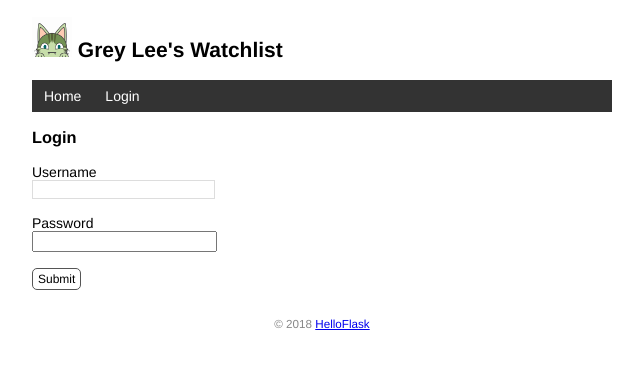
After one commit to DoubleX-Li/watchlist, a Flask app: page /login in a window 1280 px wide. The commit adds this page. Shown: the top 369 px of the page, without its empty margins (318-961 px from the left). Run offline with Flask 2, Linux system fonts and the light colour scheme; data comes from the database, SQL or seed files in the repository; both versions use the stored data as it was after the commit.

Commit message:
User authentication with Flask-Login

```diff
--- a/app.py
+++ b/app.py
@@ -3,7 +3,9 @@ import sys
 
 import click
 from flask import Flask, url_for, render_template, redirect, flash, request
+from flask_login import LoginManager, UserMixin, login_user, login_required, logout_user, current_user
 from flask_sqlalchemy import SQLAlchemy
+from werkzeug.security import generate_password_hash, check_password_hash
 
 WIN = sys.platform.startswith('win')
 if WIN:
@@ -13,6 +15,8 @@ else:
 
 app = Flask(__name__)
 db = SQLAlchemy(app)
+login_manager = LoginManager(app)
+login_manager.login_view = 'login'
 
 app.config['SQLALCHEMY_DATABASE_URI'] = prefix + os.path.join(app.root_path, 'data.db')
 app.config['SQLALCHEMY_TRACK_MODIFICATIONS'] = False
@@ -22,6 +26,9 @@ app.config['SECRET_KEY'] = 'dev'
 @app.route('/', methods=['GET', 'POST'])
 def index():
     if request.method == 'POST':
+        if not current_user.is_authenticated:
+            return redirect(url_for('index'))
+
         # 获取表单数据
         title = request.form.get('title')
         year = request.form.get('year')
@@ -39,7 +46,9 @@ def index():
     movies = Movie.query.all()
     return render_template('index.html', movies=movies)
 
+
 @app.route('/movie/edit/<int:movie_id>', methods=['GET', 'POST'])
+@login_required
 def edit(movie_id):
     movie = Movie.query.get_or_404(movie_id)
 
@@ -59,13 +68,60 @@ def edit(movie_id):
 
     return render_template('edit.html', movie=movie)
 
+
 @app.route('/movie/delete/<int:movie_id>', methods=['POST'])
+@login_required
 def delete(movie_id):
     movie = Movie.query.get_or_404(movie_id)
     db.session.delete(movie)
     db.session.commit()
     flash('Item deleted.')
     return redirect(url_for('index'))
+
+
+@app.route('/login', methods=['GET', 'POST'])
+def login():
+    if request.method == 'POST':
+        username = request.form['username']
+        password = request.form['password']
+
+        if not username or not password:
+            flash('Invalid input.')
+            return redirect(url_for('login'))
+        user = User.query.first()
+        if username == user.username and user.validate_password(password):
+            login_user(user)
+            flash('Login Success.')
+            return redirect(url_for('index'))
+        flash('Invalid username or password.')
+        return redirect(url_for('login'))
+    return render_template('login.html')
+
+
+@app.route('/settings', methods=['GET', 'POST'])
+@login_required
+def settings():
+    if request.method == 'POST':
+        name = request.form['name']
+        if not name or len(name) > 20:
+            flash('Invalid input.')
+            return redirect(url_for('settings'))
+
+        current_user.name = name
+        db.session.commit()
+        flash('Settings updated.')
+        return redirect(url_for('index'))
+
+    return render_template('settings.html')
+
+
+@app.route('/logout')
+@login_required
+def logout():
+    logout_user()
+    flash('Goodbye.')
+    return redirect(url_for('index'))
+
 
 @app.route('/user/<name>')
 def user_page(name):
@@ -93,9 +149,23 @@ def inject_user():
     return dict(user=user)
 
 
-class User(db.Model):
+@login_manager.user_loader
+def load_user(user_id):
+    user = User.query.get(int(user_id))
+    return user
+
+
+class User(db.Model, UserMixin):
     id = db.Column(db.Integer, primary_key=True)
     name = db.Column(db.String(20))
+    username = db.Column(db.String(20))
+    password_hash = db.Column(db.String(128))
+
+    def set_password(self, password):
+        self.password_hash = generate_password_hash(password)
+
+    def validate_password(self, password):
+        return check_password_hash(self.password_hash, password)
 
 
 class Movie(db.Model):
@@ -142,3 +212,25 @@ def forge():
 
     db.session.commit()
     click.echo('Done.')
+
+
+@app.cli.command()
+@click.option('--username', prompt=True, help='The username used to login.')
+@click.option('--password', prompt=True, hide_input=True, confirmation_prompt=True, help='The password used to login.')
+def admin(username, password):
+    """Create user."""
+    db.create_all()
+
+    user = User.query.first()
+    if user is not None:
+        click.echo('Updating user...')
+        user.username = username
+        user.set_password(password)
+    else:
+        click.echo('Creating user...')
+        user = User(username=username, name='Admin')
+        user.set_password(password)
+        db.session.add(user)
+
+    db.session.commit()
+    click.echo('Done.')
--- a/templates/base.html
+++ b/templates/base.html
@@ -14,7 +14,6 @@
 {% for message in get_flashed_messages() %}
     <div class="alert">{{ message }}</div>
 {% endfor %}
-<h2>...</h2>
 <h2>
     <img alt="Avatar" class="avatar" src="{{ url_for('static', filename='images/avatar.png') }}">
     {{ user.name }}'s Watchlist
@@ -22,6 +21,12 @@
 <nav>
     <ul>
         <li><a href="{{ url_for('index') }}">Home</a></li>
+    {% if current_user.is_authenticated %}
+        <li><a href="{{ url_for('settings') }}">Settings</a></li>
+        <li><a href="{{ url_for('logout') }}">Logout</a></li>
+    {% else %}
+        <li><a href="{{ url_for('login') }}">Login</a></li>
+    {% endif %}
     </ul>
 </nav>
 {% block content %}{% endblock %}
--- /dev/null
+++ b/templates/login.html
@@ -0,0 +1,13 @@
+{% extends 'base.html' %}
+
+{% block content %}
+<h3>Login</h3>
+<form method="post">
+    Username<br>
+    <input type="text" name="username" required><br><br>
+    Password<br>
+    <!-- 密码输入框的 type 属性使用 password，会将输入值显示为圆点 -->
+    <input type="password" name="password" required><br><br>
+    <input class="btn" type="submit" name="submit" value="Submit">
+</form>
+{% endblock %}
```
Also changed, not shown: templates/index.html (+7 -1 lines), templates/settings.html (added, +9 -0 lines), data.db.
